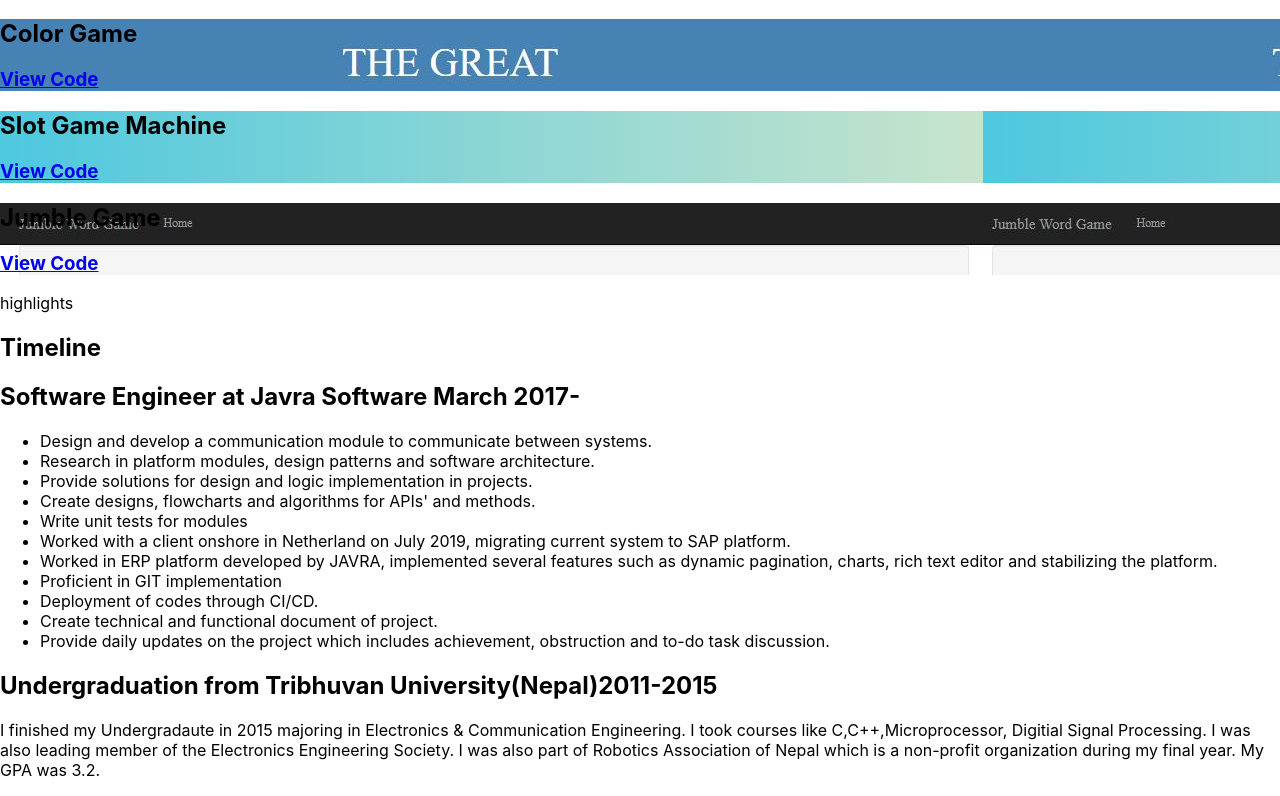
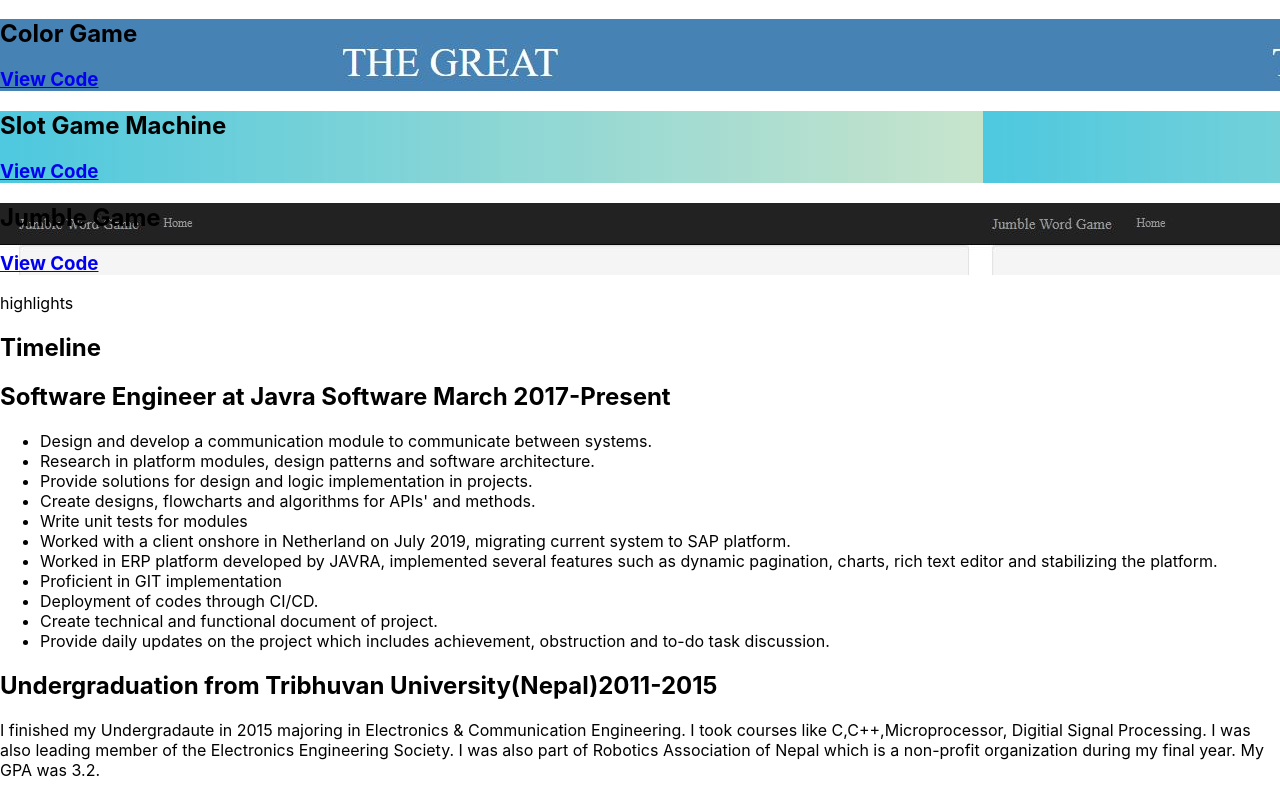
Before and after one commit to SaajanJoshi/Portfolio, a React (Create React App) app: page / in a window 1280 px wide. Shown: the part 1627-2423 px from the top of the page. Built offline with nearby package versions, Linux system fonts and the light colour scheme; the HTML template or start-up script is replaced by a standard one.

Commit message:
changes to work and education history

```diff
--- a/src/components/Timeline.js
+++ b/src/components/Timeline.js
@@ -29,7 +29,7 @@ class Timeline extends Component {
                       <div className="timeline-label">
                         <h2>
                           Software Engineer at Javra Software{" "}
-                          <span>March 2017-</span>
+                          <span>March 2017-Present</span>
                         </h2>
                         <p>
                           <ul>
```
